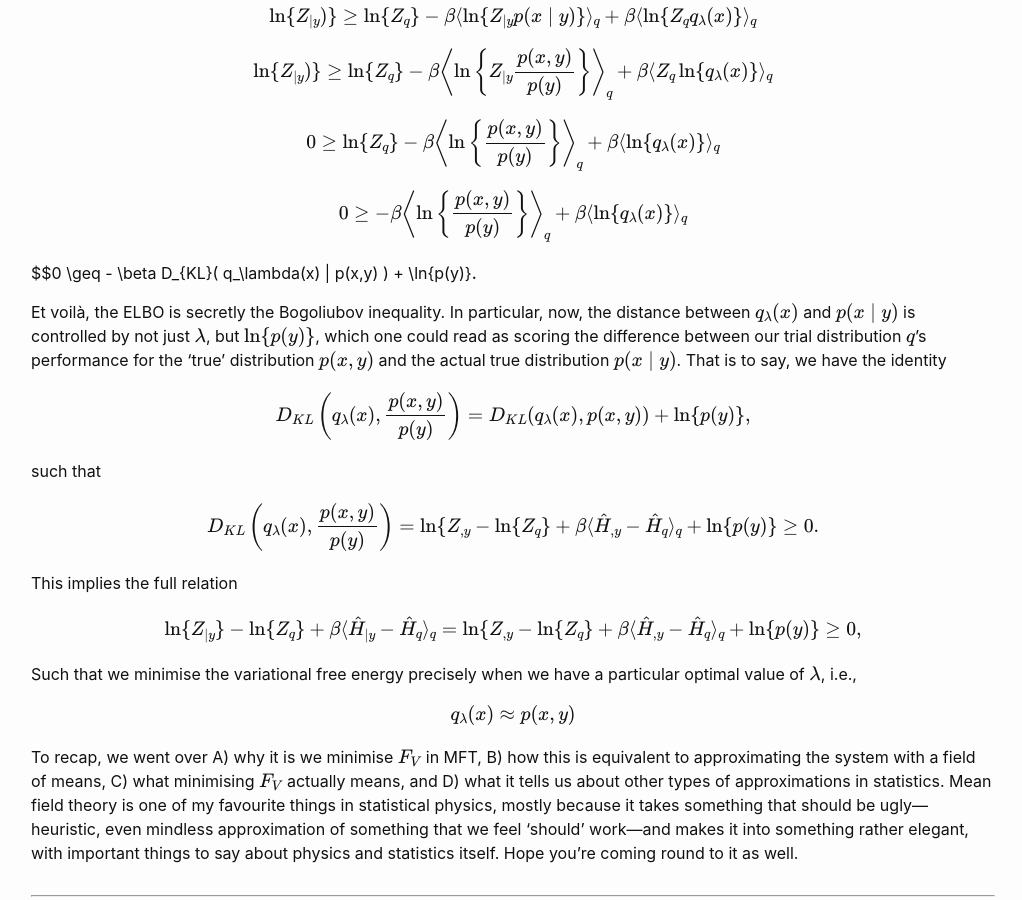
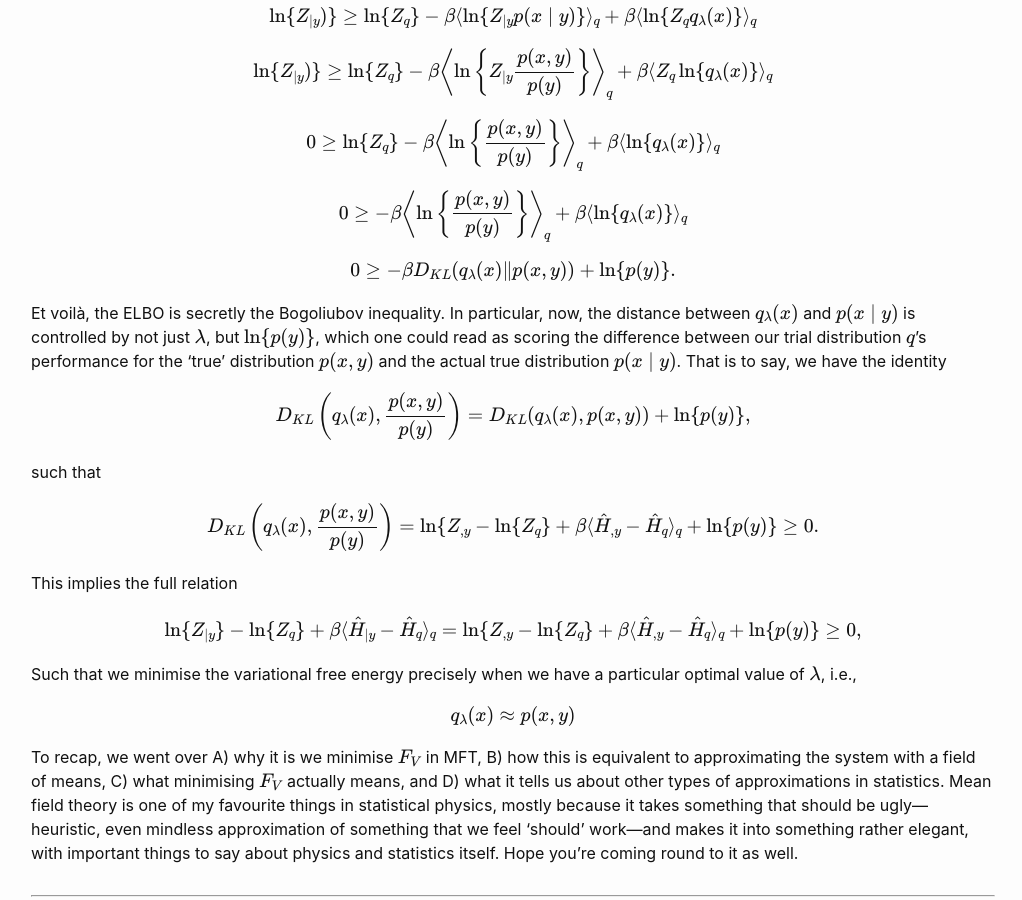
Before and after one commit to DARSakthi/DARSakthi.github.io, a Jekyll site: the page built from _posts/2022-02-05-2-MFT-4-ME.markdown, in a window 1280 px wide and 900 px high, scrolled down 3866 px. Shown: the whole window, without its empty margins (127-1149 px from the left). Built offline with Jekyll 4.4.1, drawn with Linux system fonts in a browser that asks for light colours; formulas are drawn with MathJax 3; comment, search, counter and statistics services are not loaded.

```diff
--- a/_posts/2022-02-05-2-MFT-4-ME.markdown
+++ b/_posts/2022-02-05-2-MFT-4-ME.markdown
@@ -71,7 +71,7 @@ $$0 \geq \ln\{Z_q\} - \beta \left\langle \ln\left\{ \frac{p(x,y)}{p(y)} \right\}
 
 $$0 \geq - \beta \left\langle \ln\left\{ \frac{p(x,y)}{p(y)} \right\} \right\rangle_q + \beta \langle \ln\{q_\lambda(x) \} \rangle_q$$
 
-$$0 \geq - \beta D_{KL}( q_\lambda(x) \| p(x,y) ) + \ln\{p(y)\}$.$
+$$0 \geq - \beta D_{KL}( q_\lambda(x) \| p(x,y) ) + \ln\{p(y)\}.$$
 
 Et voilà, the ELBO is secretly the Bogoliubov inequality. In particular, now, the distance between $$q_\lambda(x)$$ and $$p(x \mid y)$$ is controlled by not just $$\lambda$$, but $$\ln\{p(y)\}$$, which one could read as scoring the difference between our trial distribution $$q$$'s performance for the 'true' distribution $$p(x,y)$$ and the actual true distribution $$p(x \mid y)$$. That is to say, we have the identity
 
```
